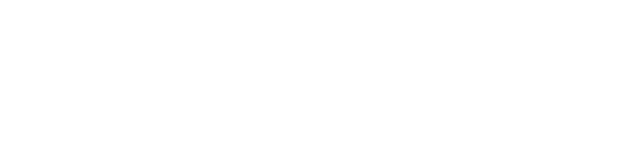
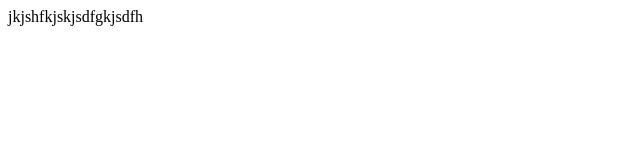
Before and after one commit to Franxobass/prueba, a plain HTML site: page index.html in a window 1280 px wide. Shown: the whole page, without its empty margins (0-640 px from the left). Drawn offline with Linux system fonts and the light colour scheme.

Commit message:
Segundos cambios

```diff
--- a/index.html
+++ b/index.html
@@ -7,6 +7,6 @@
     <title>Document</title>
 </head>
 <body>
-
+    jkjshfkjskjsdfgkjsdfh
 </body>
 </html>
```
